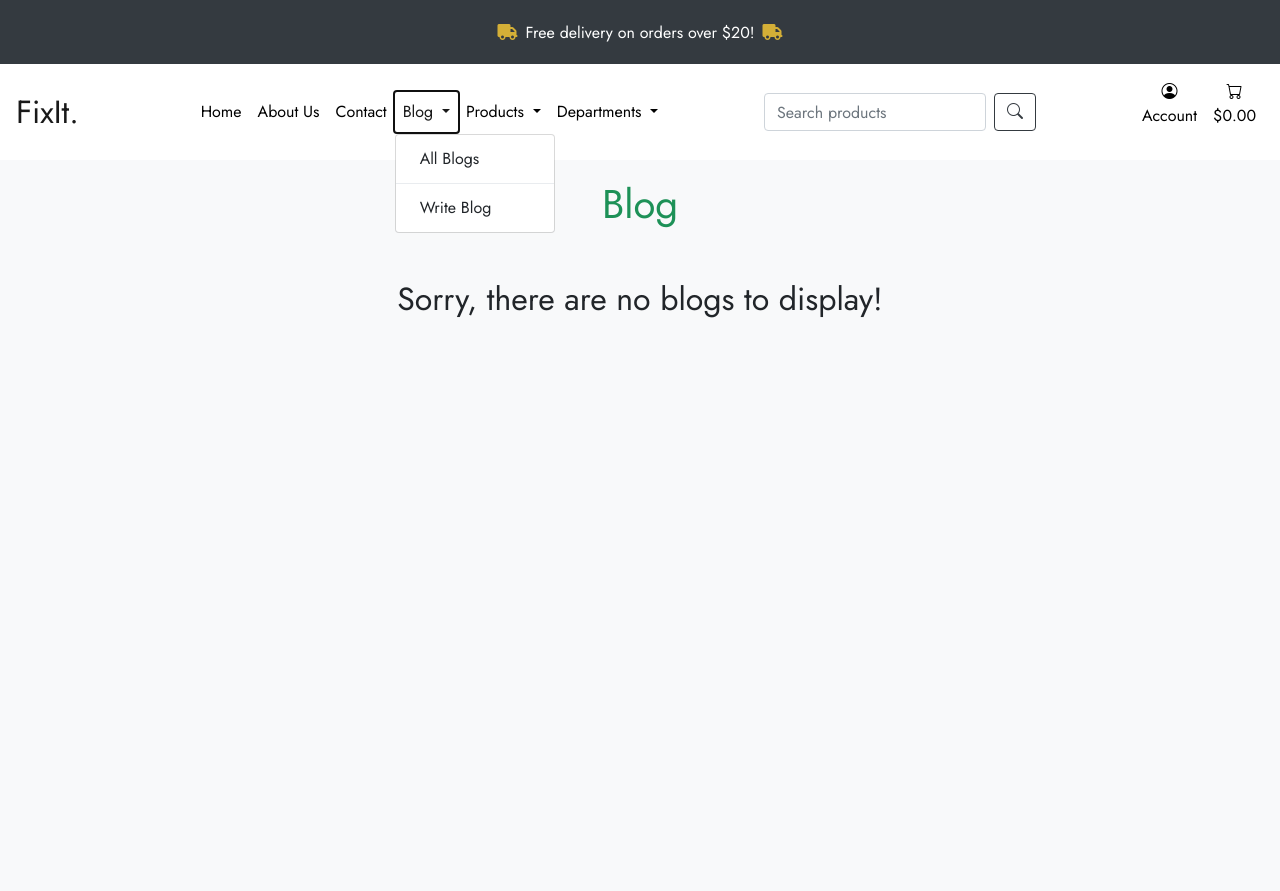
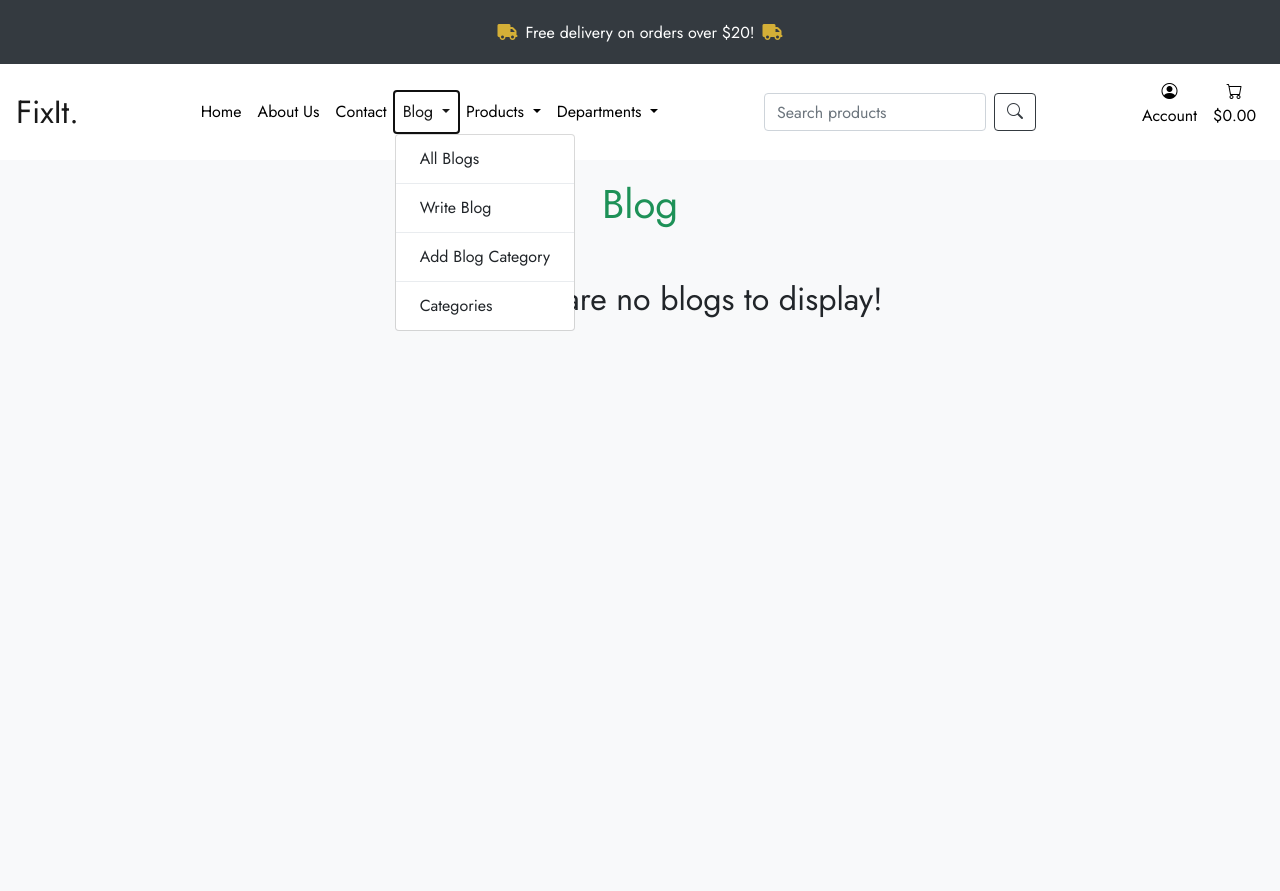
Before and after one commit to seamusmacg/fixit_v1, a Django app: page /weblog/ in a window 1280 px wide, after a click on "Blog". Shown: the top 891 px of the page. Run offline with Django 3.2, Linux system fonts and the light colour scheme; the visitor is signed in with stand-in values (Sample User, id 1); data that the repository does not hold is empty; some libraries are stand-ins or nearby versions.

Commit message:
Add Category functionalities

```diff
--- a/fixit/settings.py
+++ b/fixit/settings.py
@@ -21,10 +21,11 @@ BASE_DIR = Path(__file__).resolve().parent.parent
 # See https://docs.djangoproject.com/en/3.2/howto/deployment/checklist/
 
 # SECURITY WARNING: keep the secret key used in production secret!
-SECRET_KEY = os.environ.get('SECRET_KEY', '')
+SECRET_KEY = os.environ.get('SECRET_KEY', 'm8mxi#5q5%mkh%05$wm0*(dhsg_c#^ky08x8_j4%cvar+!6be=')
 
 # SECURITY WARNING: don't run with debug turned on in production!
-DEBUG = 'DEVELOPMENT' in os.environ
+# DEBUG = 'DEVELOPMENT' in os.environ
+DEBUG = True
 
 
 
--- a/templates/base.html
+++ b/templates/base.html
@@ -105,6 +105,10 @@
                             {% if request.user.is_superuser %}
                             <div class="dropdown-divider"></div>
                             <a class="dropdown-item" href="{% url 'write-weblog' %}">Write Blog</a>
+                            <div class="dropdown-divider"></div>
+                            <a class="dropdown-item" href="{% url 'add-category' %}">Add Blog Category</a>
+                            <div class="dropdown-divider"></div>
+                            <a class="dropdown-item" href="{% url 'categories' %}">Categories</a>
                             {% endif %}
                         </div>
                     </li>
--- a/weblog/models.py
+++ b/weblog/models.py
@@ -14,6 +14,9 @@ class Category(models.Model):
     def __str__(self):
         return self.name
 
+    def get_absolute_url(self):
+        return reverse('weblog')
+
 
 class Post(models.Model):
 
--- a/weblog/templates/weblog/weblog.html
+++ b/weblog/templates/weblog/weblog.html
@@ -31,7 +31,7 @@
         <p class="text-justify">{{ post.body|truncatewords:100|safe }}<a href="{% url 'weblog-detail' post.pk %}"
                 class="text-info">Read full blog</a></p>
         <small class="font-italic text-info">Authored By: {{ post.author|title }} </small>
-        <small class="font-italic text-info font-weight-bold d-block">Category: {{ post.category }}</small>
+        <small class="font-italic text-info font-weight-bold d-block"><a href="">Category: {{ post.category }}</a></small>
         <div class="pt-2">
             {% if request.user.is_superuser %}
             <a class="btn btn-info" href="{% url 'edit-weblog' post.pk %}" role="button">Edit</a>
--- a/weblog/urls.py
+++ b/weblog/urls.py
@@ -2,7 +2,7 @@
 from django.contrib import admin
 from django.urls import path
 # from . import views
-from .views import MainWeBlog, WeBlogDetail, AddWeBlog, EditWeBlog, DeleteWeBlog
+from .views import MainWeBlog, WeBlogDetail, AddWeBlog, EditWeBlog, DeleteWeBlog, AddCategory, CategoryDetail, DeleteCategory, Categories
 
 urlpatterns = [
     path('', MainWeBlog.as_view(), name="weblog"),
@@ -10,5 +10,8 @@ urlpatterns = [
     path('write_blog/', AddWeBlog.as_view(), name="write-weblog"),
     path('article/edit/<int:pk>', EditWeBlog.as_view(), name="edit-weblog"),
     path('article/<int:pk>/delete', DeleteWeBlog.as_view(), name="delete-weblog"),
-
+    path('categories/', Categories.as_view(), name="categories"),
+    path('add_category/', AddCategory.as_view(), name="add-category"),
+    path('category/<int:pk>', CategoryDetail.as_view(), name="category-detail"),
+    path('category/delete/<int:pk>', DeleteCategory.as_view(), name="delete-category"),
 ]
--- a/weblog/views.py
+++ b/weblog/views.py
@@ -1,7 +1,7 @@
 from django.http import request
 from django.shortcuts import render
 from django.views.generic import ListView, DetailView, CreateView, UpdateView, DeleteView
-from .models import Post
+from .models import Post, Category
 from django.contrib import messages
 from django.urls import reverse_lazy
 
@@ -34,3 +34,26 @@ class DeleteWeBlog(DeleteView):
     model = Post
     template_name = 'weblog/delete_weblog.html'
     success_url = reverse_lazy('weblog')
+
+
+class Categories(ListView):
+    model = Category
+    template_name = 'weblog/categories.html'
+
+
+class AddCategory(CreateView):
+    model = Category
+    template_name = 'weblog/add_category.html'
+    fields = '__all__'
+
+
+class CategoryDetail(DetailView):
+    model = Category
+    template_name = 'weblog/category_detail.html'
+    success_url = reverse_lazy('weblog')
+
+
+class DeleteCategory(DeleteView):
+    model = Category
+    template_name = 'weblog/delete_category.html'
+    success_url = reverse_lazy('weblog')
```
Also changed, not shown: weblog/templates/weblog/add_category.html (added, +21 -0 lines), weblog/templates/weblog/categories.html (added, +23 -0 lines), weblog/templates/weblog/category_detail.html (added, +16 -0 lines), weblog/templates/weblog/delete_category.html (added, +24 -0 lines), weblog/migrations/0003_alter_category_name.py (added).
